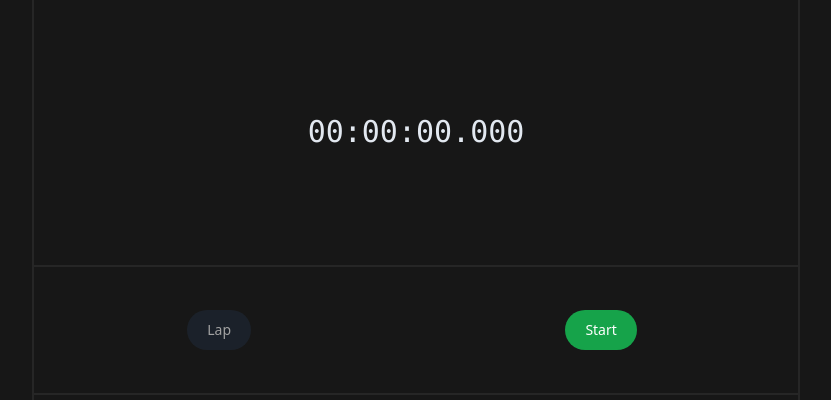
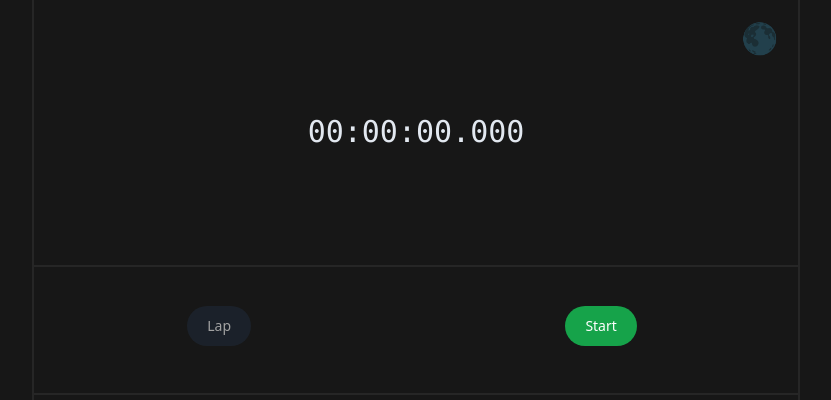
Before and after one commit to Shopify/eng-intern-assessment-react, a React app: page / in a window 1280 px wide. Shown: the top 400 px of the page, without its empty margins (224-1055 px from the left). Built offline with nearby package versions, Linux system fonts and the light colour scheme; the HTML template or start-up script is replaced by a standard one.

Commit message:
added dark mode toggle

```diff
--- a/src/StopWatch.tsx
+++ b/src/StopWatch.tsx
@@ -2,6 +2,7 @@ import React, { useState, useEffect, useReducer } from 'react'
 import StopWatchButton from './StopWatchButton'
 
 export default function StopWatch() {
+    const [darkMode, setDarkMode] = useState(true)
     const [, forceUpdate] = useReducer(x => x + 1, 0)
     const [startedAt, setStartedAt] = useState(0)
     const [elapsed, setElapsed] = useState(0)
@@ -41,6 +42,11 @@ export default function StopWatch() {
         setLaps([])
     }
 
+    const themeHandler = () => {
+        setDarkMode(x => !x);
+        document.documentElement.classList.toggle('dark')
+    }
+
     useEffect(() => {
         const interval = setInterval(() => {
             forceUpdate()
@@ -52,7 +58,10 @@ export default function StopWatch() {
       }, [])
 
     return (
-        <div className='h-full flex flex-col'>
+        <div className='relative h-full flex flex-col'>
+            <div onClick={themeHandler} className='absolute text-3xl top-5 right-5 hover:opacity-60 cursor-pointer'>
+                {darkMode ? '🌑' : '☀️'}
+            </div>
             <div className='h-1/3 border-b-2 flex justify-center items-center border-neutral-200 dark:border-neutral-800'>
                 <div data-testid='timeDisplay' className='text-3xl font-mono'>
                     {formatTime(currentTime)}
--- a/src/StopWatchButton.tsx
+++ b/src/StopWatchButton.tsx
@@ -14,7 +14,7 @@ export default function StopWatchButton(
                 color === 'gray' ? grayStyle :
                 disabled
     return (
-        <button {...props} type='button' disabled={color === 'disabled'} onClick={onClick} className={commonStyle + s}>
+        <button {...props} type='button' disabled={color === 'disabled'} onClick={onClick} className={commonStyle + ' ' + s}>
             {children}
         </button>
     )
```
Also changed, not shown: 1 other file (tests, documents, lock files or other folders).
